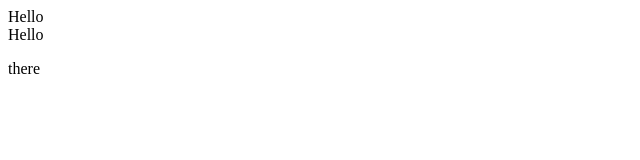
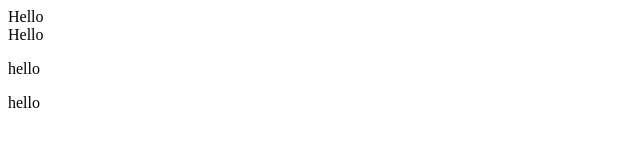
Before and after one commit to nxgre78/demo-repo, a plain HTML site: page index.html in a window 1280 px wide. Shown: the full height of the page, 0-640 px from the left. Drawn offline with Linux system fonts and the light colour scheme.

Commit message:
duplicate hello

```diff
--- a/index.html
+++ b/index.html
@@ -1,3 +1,4 @@
 <div>Hello</div>
 <div>Hello</div>
-<p>there</p>
+<p>hello</p>
+<p>hello</p>
```
